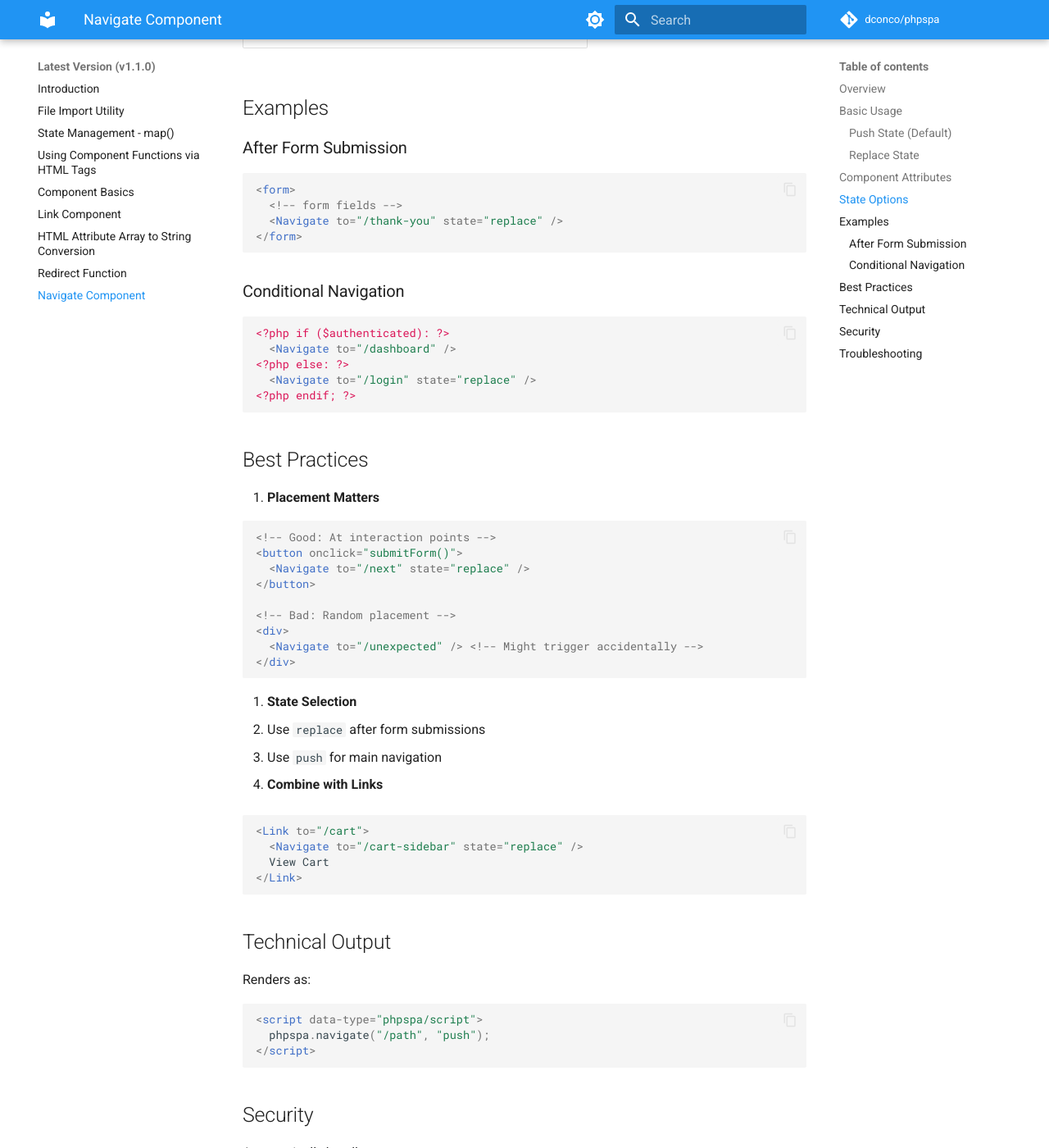
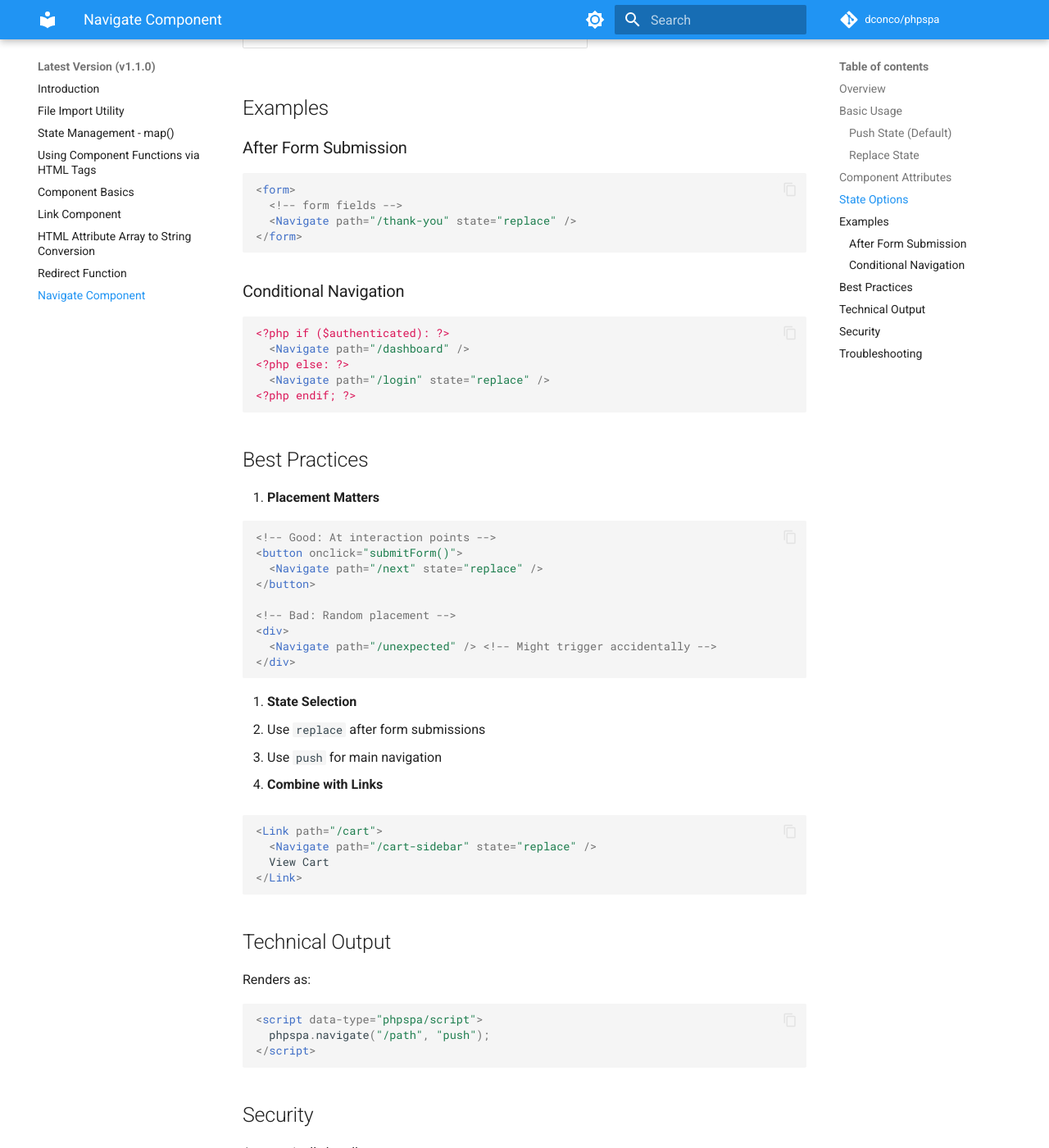
Before and after one commit to dconco/phpspa, an MkDocs documentation site: the page built from docs/v1.1/8-navigate-component.md, in a window 1280 px wide and 1400 px high, scrolled down 1069 px. Shown: the whole window at 82% size. Built offline with MkDocs 1.6.1 and Material for MkDocs 9.7.7, drawn with Linux system fonts in a browser that asks for light colours; comment, search, counter and statistics services are not loaded; the version menu is left out; some of the changed text lies outside the part shown.

Commit message:
Update Navigate component usage in documentation to reflect 'path' attribute instead of 'to'

````diff
--- a/docs/v1.1/8-navigate-component.md
+++ b/docs/v1.1/8-navigate-component.md
@@ -5,7 +5,7 @@
 Client-side navigation component for SPA transitions:
 
 ```html
-<Navigate to="/path" state="push" />
+<Navigate path="/path" state="push" />
 ```
 
 ## Basic Usage
@@ -13,20 +13,20 @@ Client-side navigation component for SPA transitions:
 ### Push State (Default)
 
 ```html
-<Navigate to="/dashboard" />
+<Navigate path="/dashboard" />
 ```
 
 ### Replace State
 
 ```html
-<Navigate to="/login" state="replace" />
+<Navigate path="/login" state="replace" />
 ```
 
 ## Component Attributes
 
 | Attribute | Type   | Default  | Description                             |
 | --------- | ------ | -------- | --------------------------------------- |
-| `to`      | string | -        | **Required** target path                |
+| `path`    | string | -        | **Required** target path                |
 | `state`   | string | `"push"` | Navigation behavior (`push`, `replace`) |
 
 ## State Options
@@ -43,7 +43,7 @@ Client-side navigation component for SPA transitions:
 ```html
 <form>
   <!-- form fields -->
-  <Navigate to="/thank-you" state="replace" />
+  <Navigate path="/thank-you" state="replace" />
 </form>
 ```
 
@@ -51,9 +51,9 @@ Client-side navigation component for SPA transitions:
 
 ```html
 <?php if ($authenticated): ?>
-  <Navigate to="/dashboard" />
+  <Navigate path="/dashboard" />
 <?php else: ?>
-  <Navigate to="/login" state="replace" />
+  <Navigate path="/login" state="replace" />
 <?php endif; ?>
 ```
 
@@ -64,12 +64,12 @@ Client-side navigation component for SPA transitions:
    ```html
    <!-- Good: At interaction points -->
    <button onclick="submitForm()">
-     <Navigate to="/next" state="replace" />
+     <Navigate path="/next" state="replace" />
    </button>
 
    <!-- Bad: Random placement -->
    <div>
-     <Navigate to="/unexpected" /> <!-- Might trigger accidentally -->
+     <Navigate path="/unexpected" /> <!-- Might trigger accidentally -->
    </div>
    ```
 
@@ -80,8 +80,8 @@ Client-side navigation component for SPA transitions:
 3. **Combine with Links**
 
    ```html
-   <Link to="/cart">
-     <Navigate to="/cart-sidebar" state="replace" />
+   <Link path="/cart">
+     <Navigate path="/cart-sidebar" state="replace" />
      View Cart
    </Link>
    ```
````
Also changed, not shown: docs/v1.1/index.md (+1 -1 lines).
